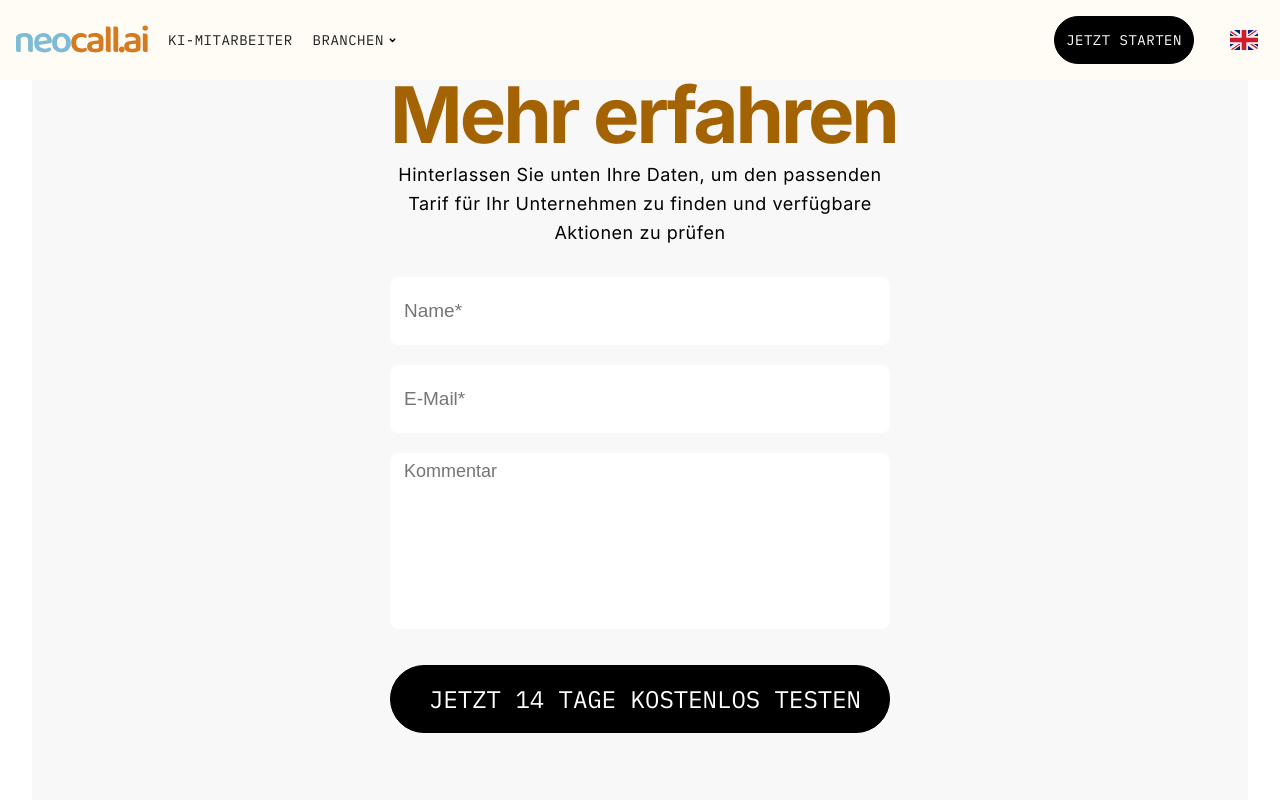
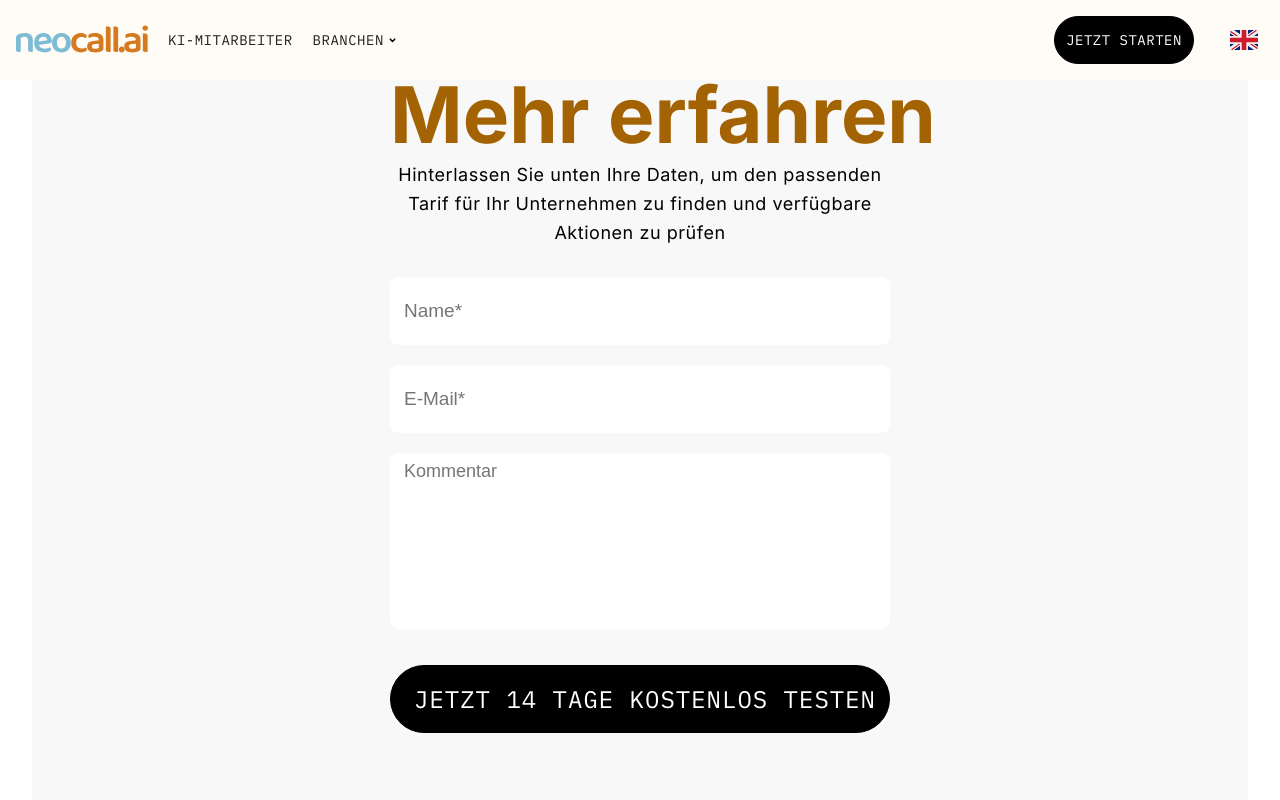
Before and after one commit to alekszejg/neocall_website, a SvelteKit app in the folder front/: page /de/dental in a window 1280 px wide. Shown: the top 800 px of the page. Built offline with nearby package versions, Linux system fonts and the light colour scheme.

Commit message:
Overriden some form styles

```diff
--- a/front/src/app.css
+++ b/front/src/app.css
@@ -63,8 +63,23 @@
   transition: all 0.3s ease;
 }
 
+/* Contact form override */
 form .formError {
+  margin-top: 1px;
   color: red;
+}
+
+form div.finance-contact__form-row input.red-border {
+  border: 2px solid red;
+  border-radius: 7px;
+}
+
+.finance-contact__form-wrapper h2.title.title--02 {
+  letter-spacing: 0px;
+}
+
+.finance-contact__form-row input.wpcf7-form-control.wpcf7-submit {
+  letter-spacing: 1px;
 }
 
 /* Industries partners swiper override/fix */
```
